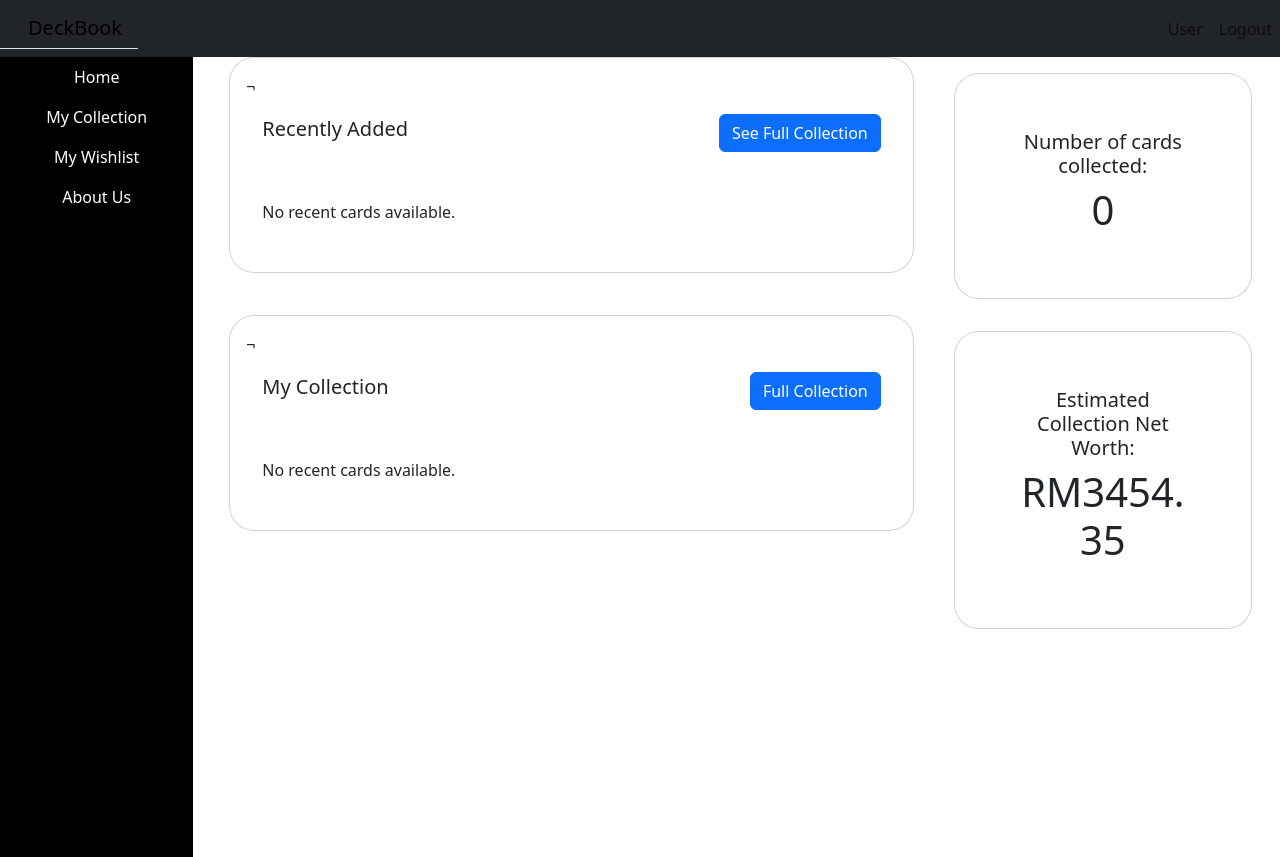
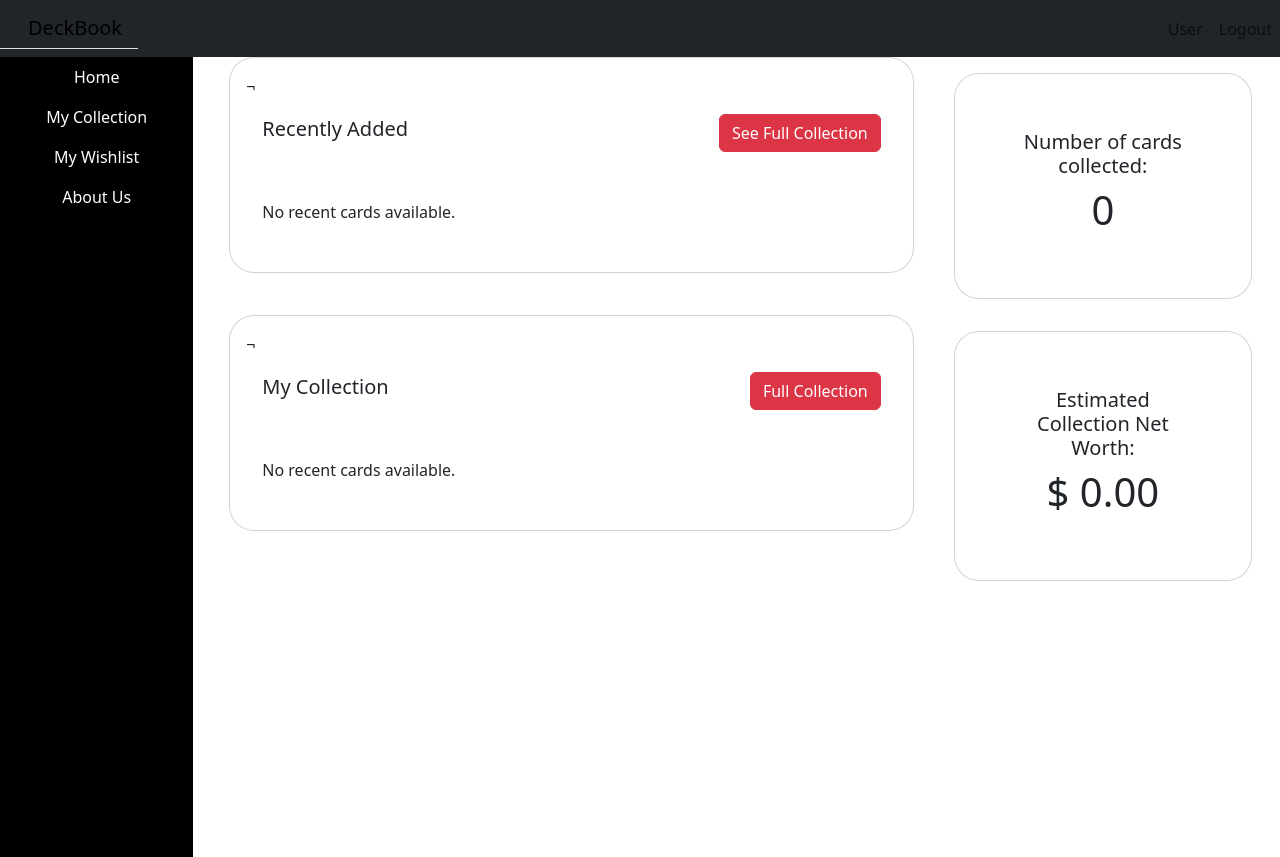
Before and after one commit to amirarif619/deckbook, a React (Vite) app: page /dashboard in a window 1280 px wide. Built offline with nearby package versions, Linux system fonts and the light colour scheme.

Commit message:
miniview with market pricing added

```diff
--- a/src/components/Miniview.jsx
+++ b/src/components/Miniview.jsx
@@ -16,7 +16,7 @@ function Miniview({ className, title, buttonText, recentCards = [] }) {
           <Card.Title>{title}</Card.Title>
         </Col>
         <Col className="ms-auto" style={{ textAlign: 'right' }}>
-          <Button variant="primary">{buttonText}</Button>
+          <Button variant="danger">{buttonText}</Button>
         </Col>
       </Row>
 
--- a/src/components/StatCard.jsx
+++ b/src/components/StatCard.jsx
@@ -57,7 +57,7 @@ function AnimatedNumberCard({
       <Card.Body>
         <Card.Title>{title}</Card.Title>
 
-          <h1>{isMoney ? `RM${displayNumber}` : displayNumber}</h1>
+          <h1>{isMoney ? `$ ${displayNumber}` : displayNumber}</h1>
 
       </Card.Body>
     </Card>
--- a/src/pages/DashboardPage.jsx
+++ b/src/pages/DashboardPage.jsx
@@ -8,9 +8,6 @@ import DashboardLayout from '../components/DashboardLayout';
 import { useSelector } from 'react-redux'
 
 
-const estimatedNetWorth = 3454.35; // Sample data
-
-
 function DashboardPage() {
 
   const cardList = useSelector((state) => state.cards.cardList) || [] ; // Access the collection from Redux state
@@ -18,6 +15,13 @@ function DashboardPage() {
   const numberOfCardsCollected = cardList.length;
   // Get the 3 most recently added cards (assuming they are added in chronological order)
   const recentCards = cardList.slice(-3).reverse()
+
+  const totalMarketValue = cardList.reduce((total, card) => {
+    const marketPrice = card.tcgplayer?.prices?.holofoil?.market
+    || card.tcgplayer?.prices?.reverseHolofoil?.market
+    || 0; // Use 0 if market price is not available
+    return total + marketPrice;
+  }, 0);
 
   return (
 
@@ -53,7 +57,7 @@ function DashboardPage() {
           <StatCard
             className="m-3"
             title="Estimated Collection Net Worth:"
-            targetNumber={estimatedNetWorth}
+            targetNumber={totalMarketValue.toFixed(2)}
             duration={1000}
             isMoney={true} // Enabling money format
           />
--- a/src/redux/cardApiSlice.js
+++ b/src/redux/cardApiSlice.js
@@ -5,7 +5,7 @@ export const cardApi = createApi({
     baseQuery: fetchBaseQuery({
         baseUrl: 'https://api.pokemontcg.io/v2/',
         prepareHeaders: (headers) => {
-            headers.set('X-Api-Key', 'your-api-key-here'); // Add your API key here
+            headers.set('X-Api-Key', 'my-api-key');
             return headers;
           },
         }),
```
